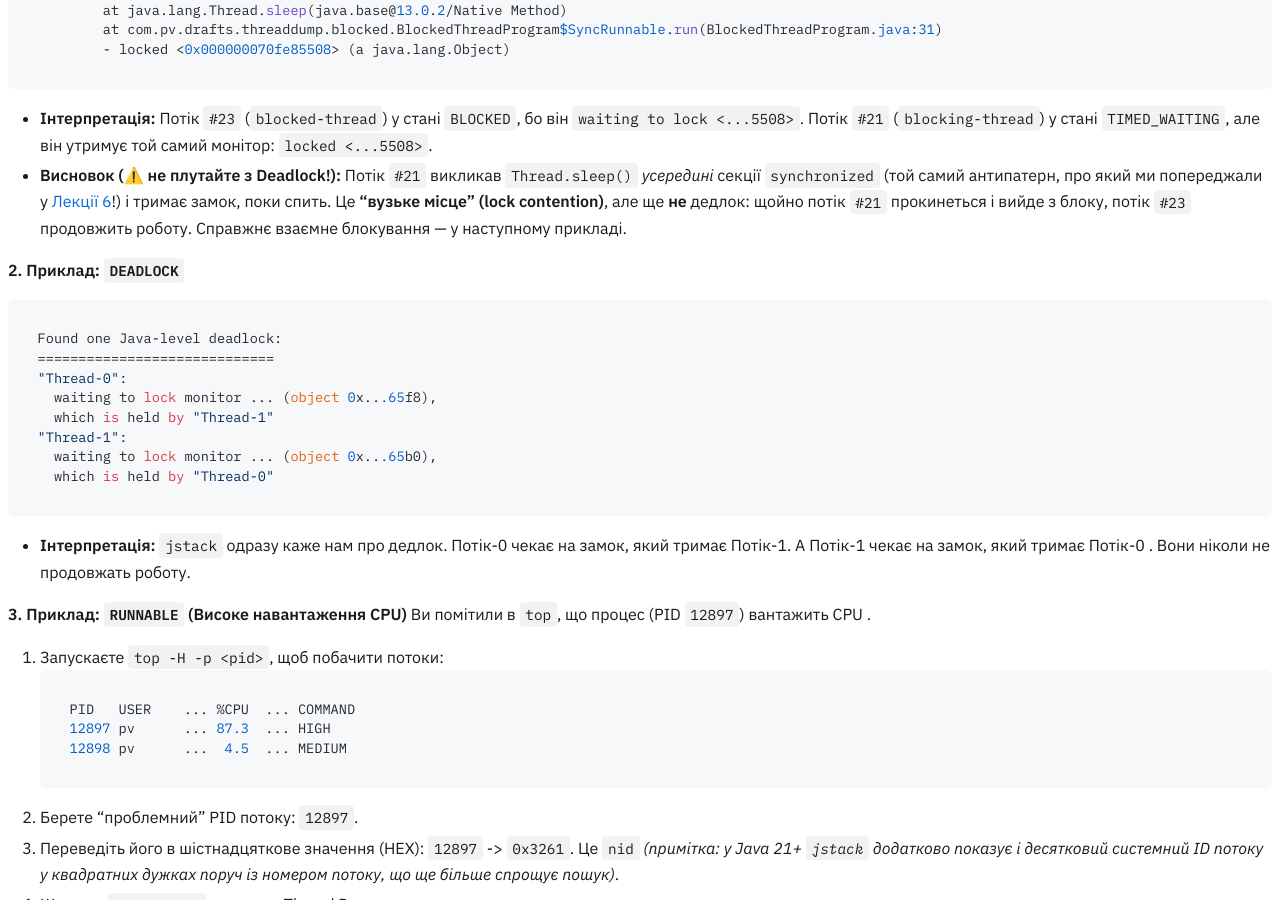
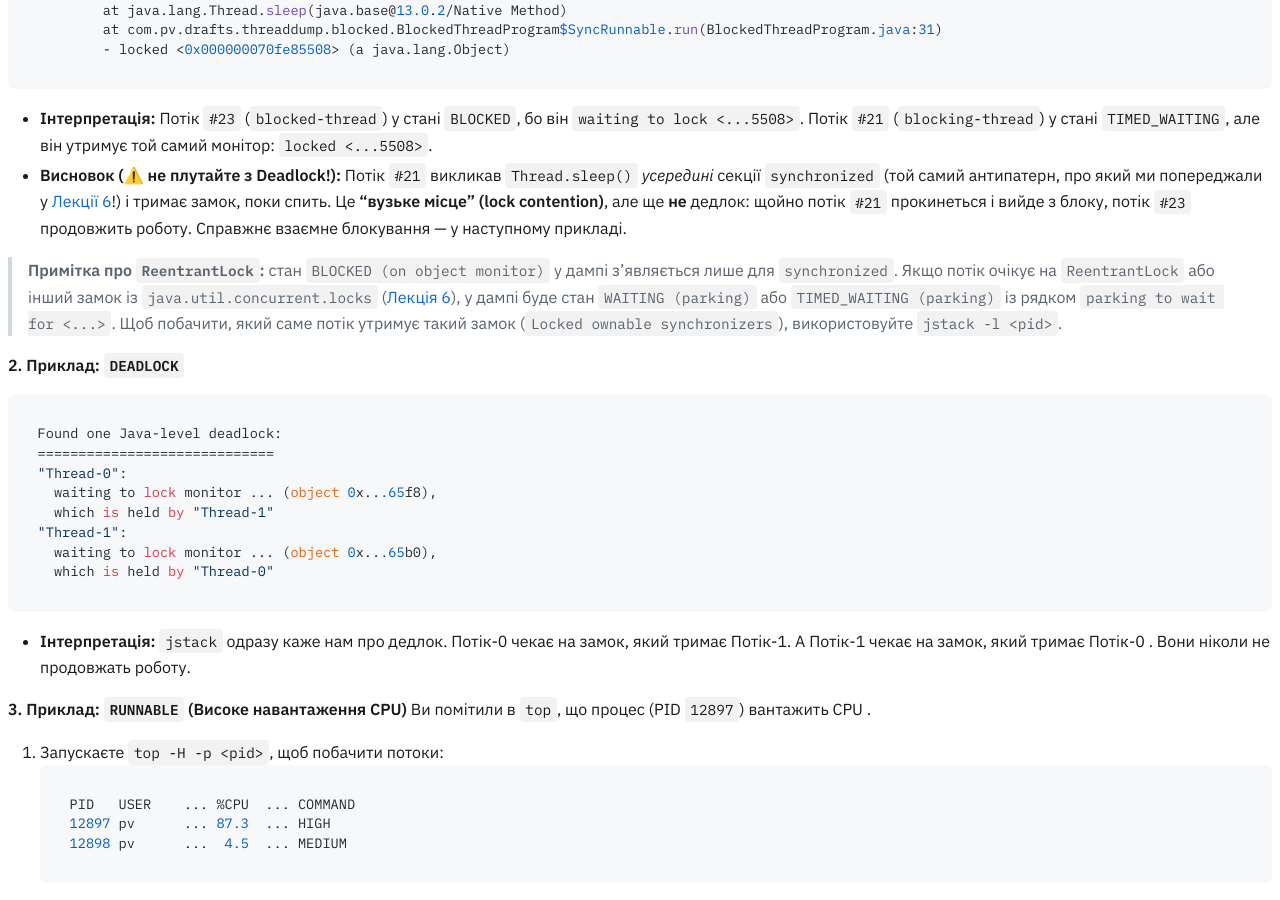
Before and after one commit to vplanto/java, a Jekyll site: the page built from docs/07_troubleshooting.md, in a window 1280 px wide and 900 px high, scrolled down 10975 px. Built offline with Jekyll 4.4.1, drawn with Linux system fonts in a browser that asks for light colours; nearby versions of some CDN libraries; our own code applies the rules of GitHub Pages for plain Markdown files.

Commit message:
docs(07_troubleshooting): add note on ReentrantLock parking state and jstack -l

````diff
--- a/docs/07_troubleshooting.md
+++ b/docs/07_troubleshooting.md
@@ -322,6 +322,8 @@ Full thread dump OpenJDK 64-Bit Server VM (13.0.2+8 mixed mode, sharing):
   * **Інтерпретація:** Потік `#23` (`blocked-thread`) у стані `BLOCKED`, бо він `waiting to lock <...5508>`. Потік `#21` (`blocking-thread`) у стані `TIMED_WAITING`, але він утримує той самий монітор: `locked <...5508>`.
   * **Висновок (⚠️ не плутайте з Deadlock!):** Потік `#21` викликав `Thread.sleep()` *усередині* секції `synchronized` (той самий антипатерн, про який ми попереджали у [Лекції 6](06_threads.md)!) і тримає замок, поки спить. Це **"вузьке місце" (lock contention)**, але ще **не** дедлок: щойно потік `#21` прокинеться і вийде з блоку, потік `#23` продовжить роботу. Справжнє взаємне блокування — у наступному прикладі.
 
+> **Примітка про `ReentrantLock`:** стан `BLOCKED (on object monitor)` у дампі з'являється лише для `synchronized`. Якщо потік очікує на `ReentrantLock` або інший замок із `java.util.concurrent.locks` ([Лекція 6](06_threads.md)), у дампі буде стан `WAITING (parking)` або `TIMED_WAITING (parking)` із рядком `parking to wait for <...>`. Щоб побачити, який саме потік утримує такий замок (`Locked ownable synchronizers`), використовуйте `jstack -l <pid>`.
+
 **2. Приклад: `DEADLOCK`**
 
 ```
````
